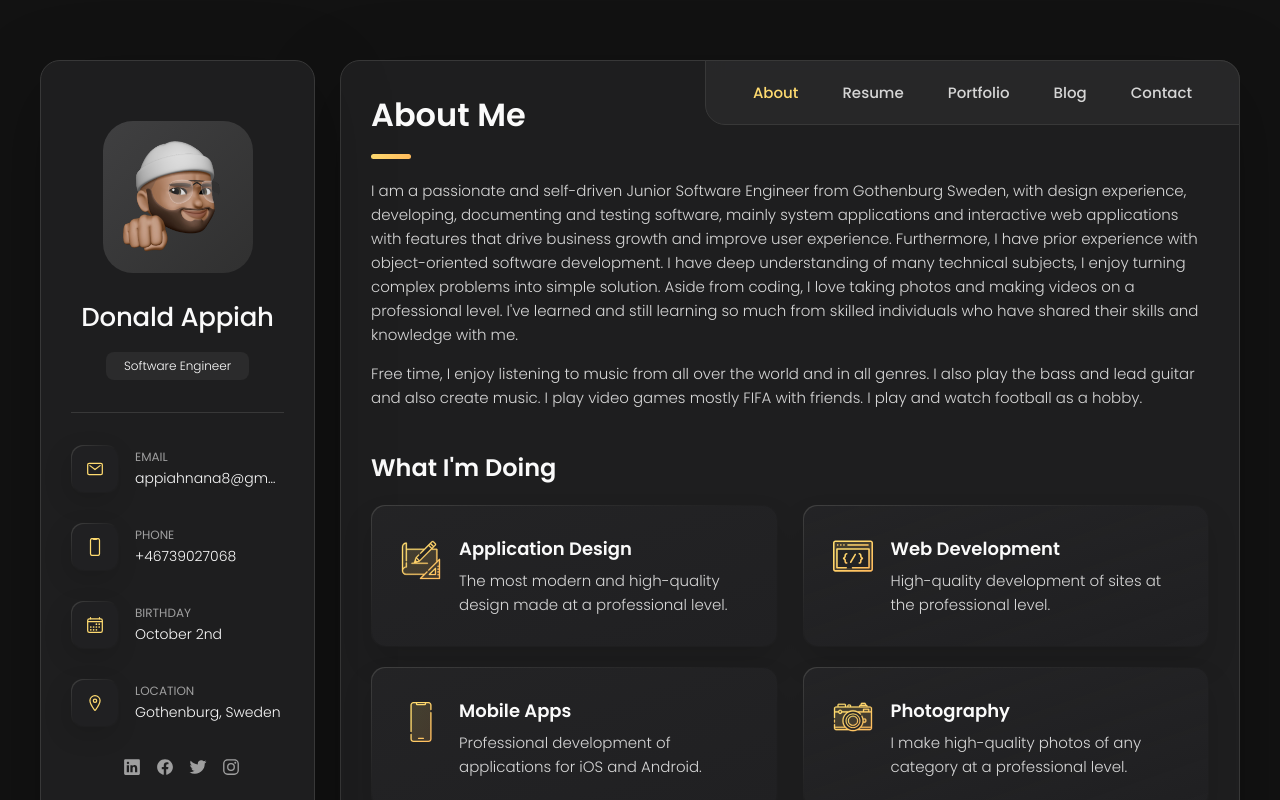
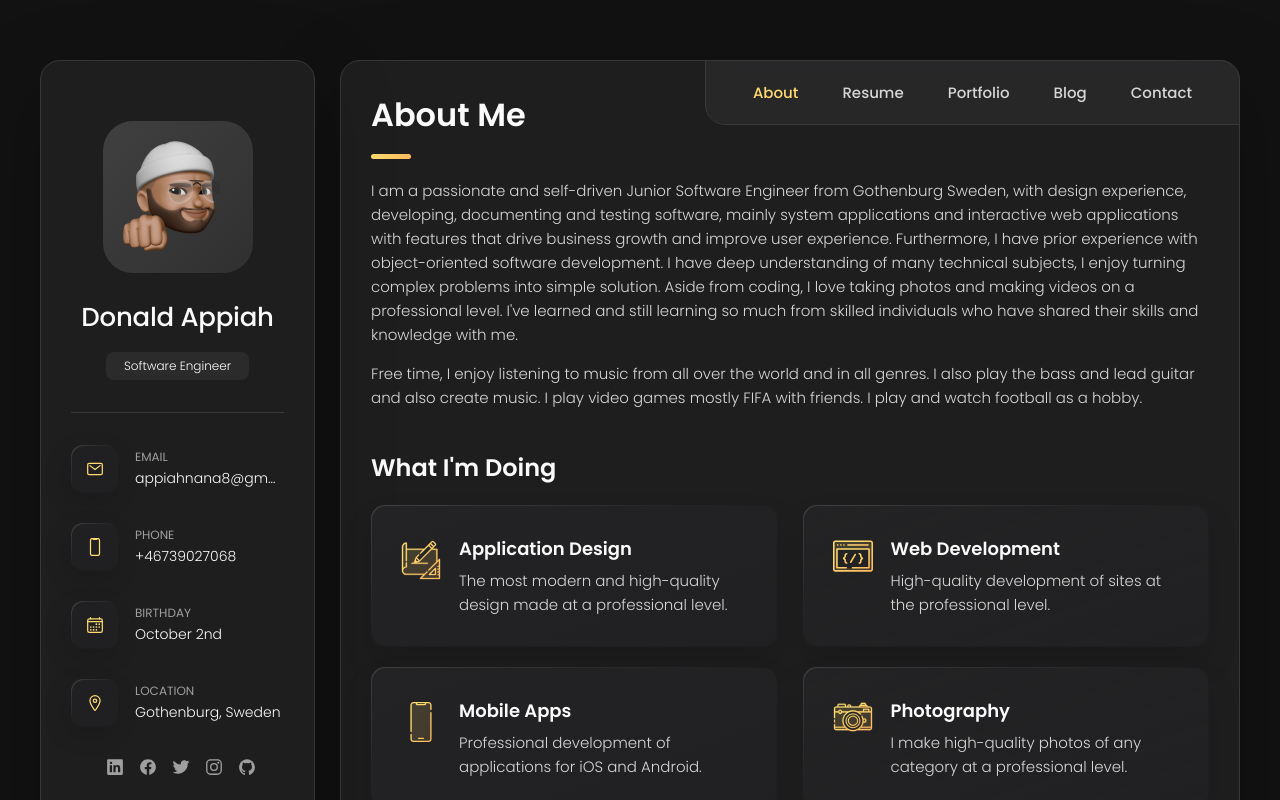
Before and after one commit to legendmcdonald/portfolio, a plain HTML site: page index.html in a window 1280 px wide. Shown: the top 800 px of the page. Drawn offline with nearby package versions, Linux system fonts and the light colour scheme.

Commit message:
git hub link

```diff
--- a/index.html
+++ b/index.html
@@ -147,6 +147,12 @@
           <li class="social-item">
             <a href="https://www.instagram.com/legend_mcdonald" class="social-link">
               <ion-icon name="logo-instagram"></ion-icon>
+            </a>
+          </li>
+
+          <li class="social-item">
+            <a href="https://github.com/legendmcdonald" class="social-link">
+              <ion-icon name="logo-github"></ion-icon>
             </a>
           </li>
 
```
